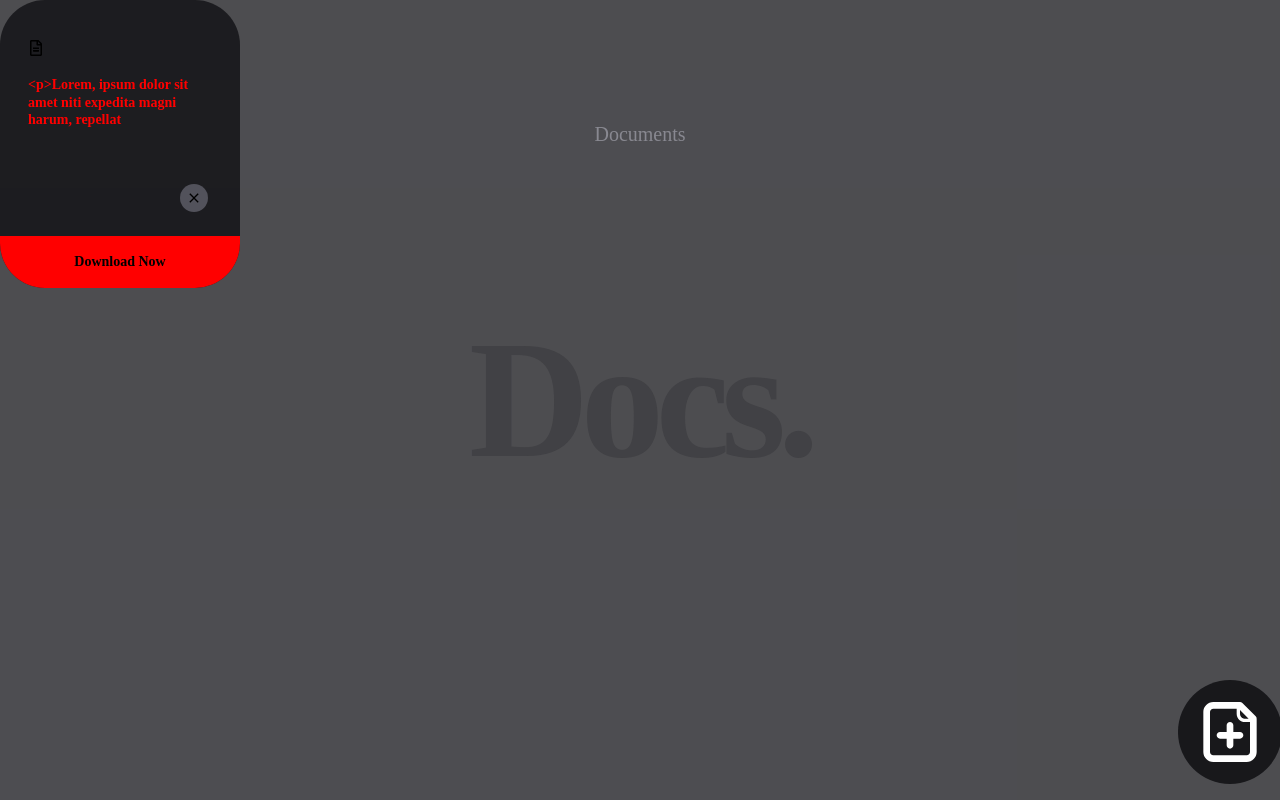
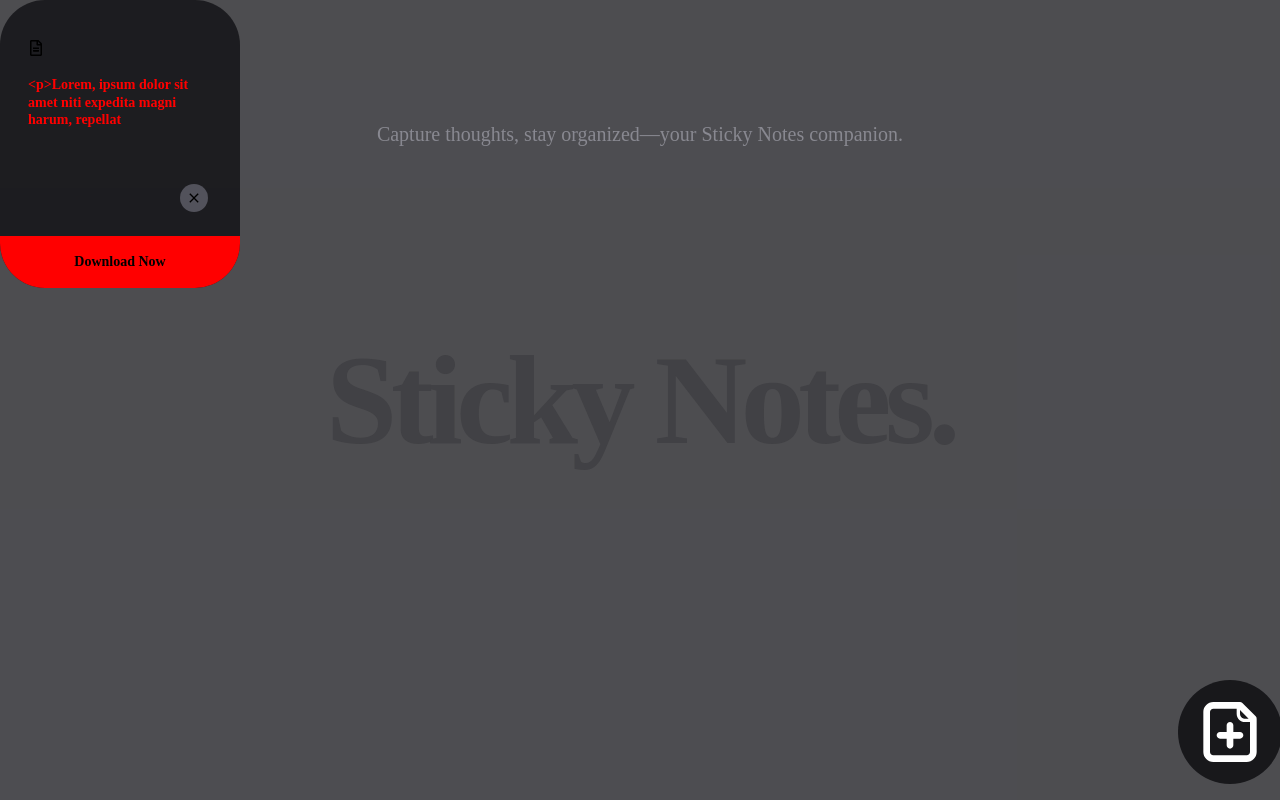
Before and after one commit to AnshuRani7781/StickyNotesApp, a React (Vite) app: page / in a window 1280 px wide. Built offline with nearby package versions, Linux system fonts and the light colour scheme.

Commit message:
animation in background

```diff
--- a/package.json
+++ b/package.json
@@ -12,6 +12,7 @@
   "dependencies": {
     "@simonwep/pickr": "^1.9.1",
     "framer-motion": "^11.3.30",
+    "gsap": "^3.12.5",
     "prop-types": "^15.8.1",
     "react": "^18.3.1",
     "react-dom": "^18.3.1",
--- a/src/assets/components/Background.jsx
+++ b/src/assets/components/Background.jsx
@@ -1,18 +1,57 @@
 /* eslint-disable no-unused-vars */
-import React from 'react'
-import Card from './Card'
+import React, { useEffect, useRef } from 'react';
+import gsap from 'gsap';
+import image from '../image.png';
 
 const Background = () => {
+  const svgRef = useRef(null);
+  const textRef = useRef(null);
+
+  useEffect(() => {
+    const tl = gsap.timeline();
+    tl.to(svgRef.current, {
+      duration: 2,
+      scale: 0.5,
+      opacity: 0,
+      ease: 'power2.inOut',
+      transformOrigin: 'center',
+    })
+      .fromTo(
+        textRef.current,
+        {
+          opacity: 0,
+          scale: 0.5,
+        },
+        {
+          duration: 1,
+          opacity: 1,
+          scale: 1,
+          ease: 'power2.inOut',
+          transformOrigin: 'center',
+        },
+        '-=0.5'
+      );
+      tl.set({}, {}, '+=2');
+  }, []);
+
   return (
-    <div>
-        <>
-        <div  className='fixed w-full h-screen z-[2]'>
-        <div className=' absolute top-[10%] w-full py-10  flex justify-center text-xl text-zinc-500  bg-zinc-800'>Documents</div>
-        <h1 className=' absolute left-1/2 top-1/2  -translate-x-[50%]  -translate-y-[50%] text-[13vw] leading-none tracking-tighter text-zinc-900 font-semibold' > Docs.</h1>
-        </div>
-        </>
+    <div className="fixed w-full h-screen z-[2]">
+      <div className="absolute top-[10%] w-full py-10 flex justify-center text-xl text-zinc-500 bg-zinc-800">
+        Capture thoughts, stay organized—your Sticky Notes companion.
+      </div>
+      <img
+        ref={svgRef}
+        src={image}
+        alt="SVG Transition"
+        className="absolute left-1/2 top-1/2 -translate-x-[50%] -translate-y-[50%]"
+      />
+      <h1
+        ref={textRef}
+        className="absolute left-1/2 top-1/2 -translate-x-[50%] -translate-y-[50%] text-[10vw] leading-none tracking-tighter text-zinc-900 font-semibold">
+        Sticky Notes.
+      </h1>
     </div>
-  )
-}
+  );
+};
 
-export default Background
+export default Background;
--- a/src/assets/components/Foreground.jsx
+++ b/src/assets/components/Foreground.jsx
@@ -1,10 +1,25 @@
-import React, { useState, useRef } from 'react';
+import React, { useState, useRef,useEffect } from 'react';
 import Card from './Card';
 import { TiDocumentAdd } from "react-icons/ti";
 import { motion } from "framer-motion";
 import AddCardForm from './AddCardForm';
+import gsap from 'gsap';
+const Foreground = () => {
+  const ref = useRef(null);
 
-const Foreground = () => {
+  useEffect(() => {
+    // Delay the start of this animation to match the end of the Background animation
+    gsap.fromTo(
+      ref.current,
+      { opacity: 0 },
+      {
+        duration: 1,
+        opacity: 1,
+        ease: 'power2.inOut',
+        delay: 2, // Same as the delay used in the Background animation
+      }
+    );
+  }, []);
   const [data, setData] = useState([
     {
       desc: "<p>Lorem, ipsum dolor sit amet niti expedita magni harum, repellat ",
@@ -28,10 +43,10 @@ const Foreground = () => {
     setFormVisible(!formVisible);
   };
 
-  const ref = useRef(null);
+
 
   return (
-    <div ref={ref} className='fixed top-0 left-0 w-full h-screen bg-gray-200/20 z-[3] flex gap-7 flex-wrap'>
+    <div  ref={ref} className='fixed top-0 left-0 w-full h-screen bg-gray-200/20 z-[3] flex gap-7 flex-wrap'>
       {data.map((item, index) => (
         <Card key={index} data={item} constrainTsRef={ref} />
       ))}
```
Also changed, not shown: src/assets/image.png (added), 1 other file (tests, documents, lock files or other folders).
